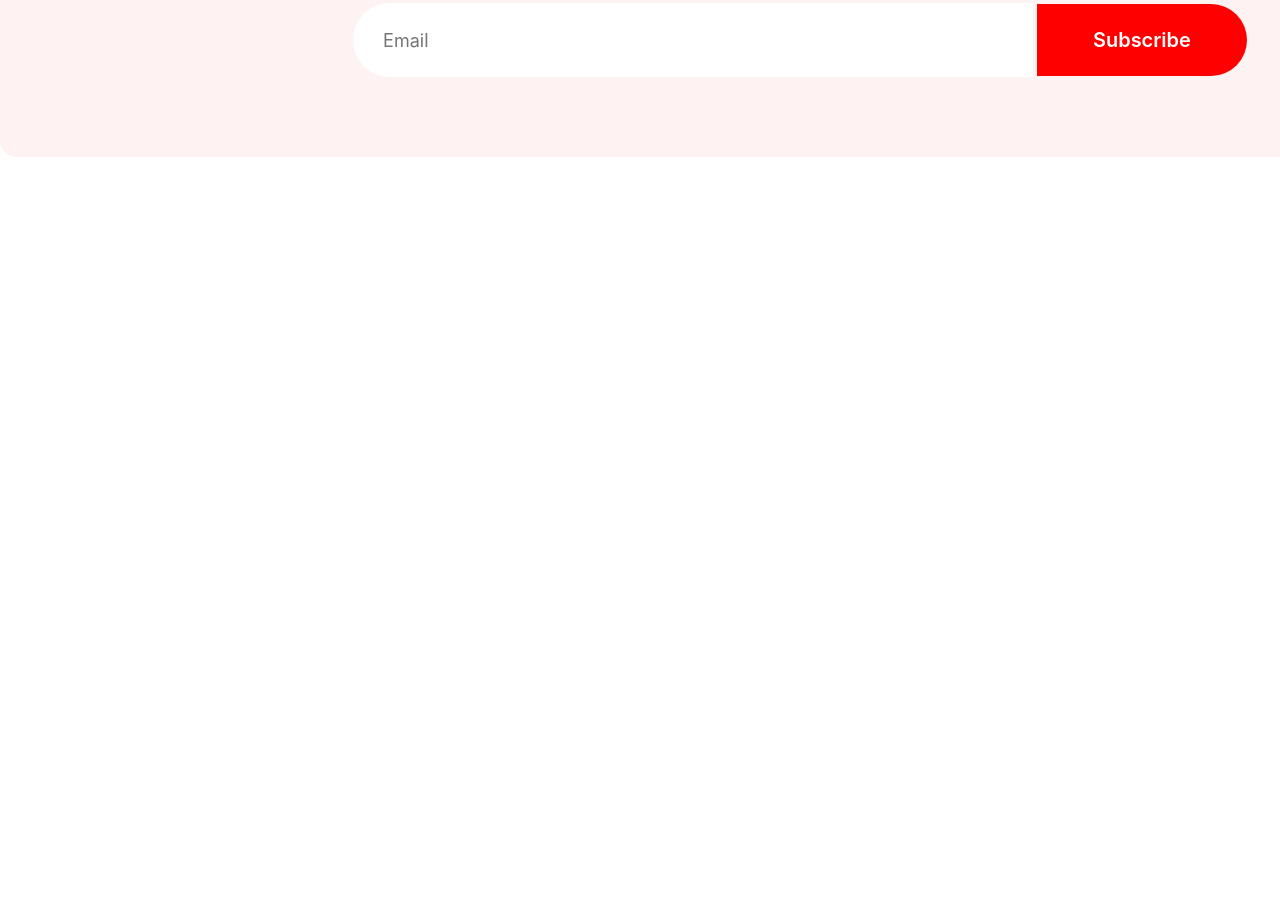
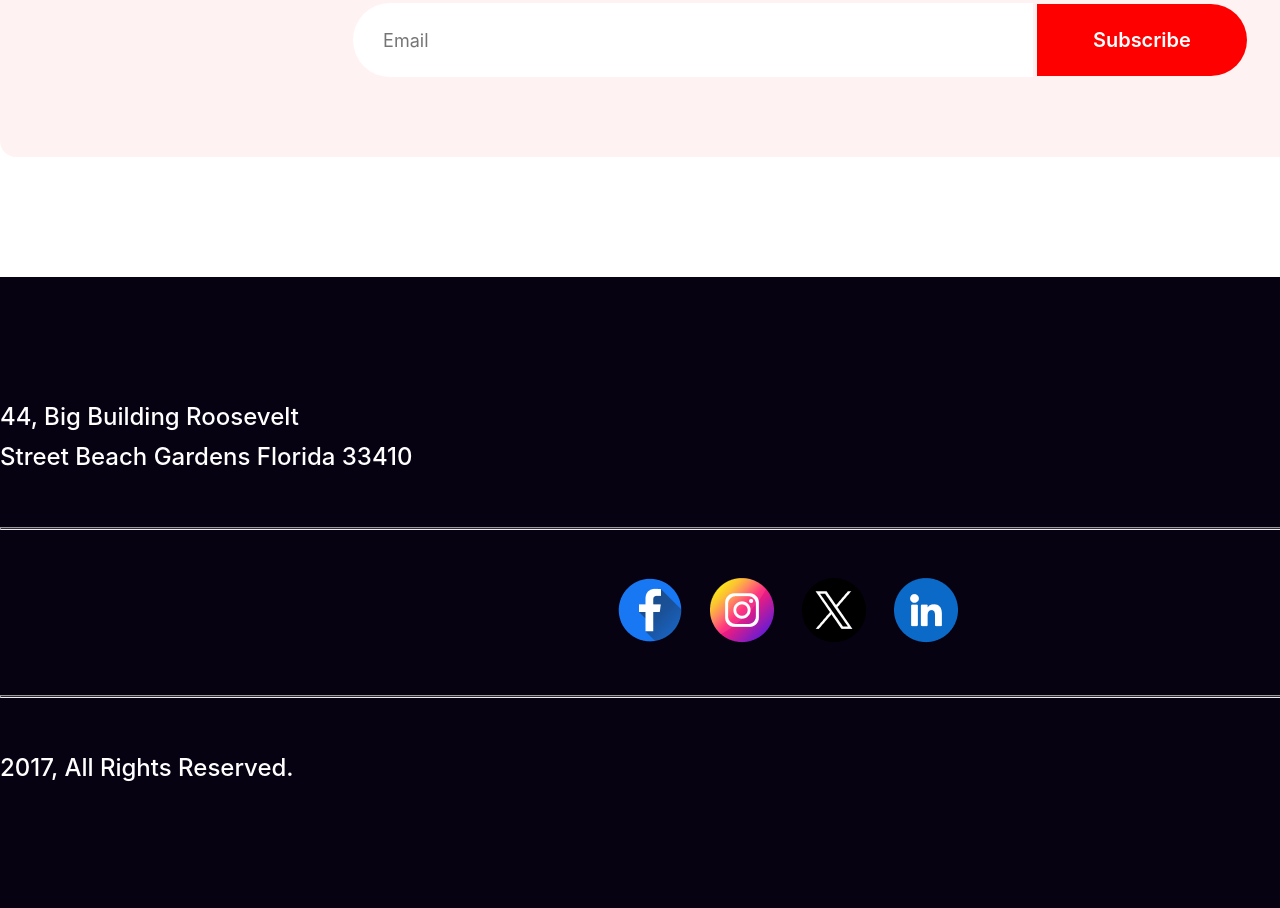
Before and after one commit to Sany45/first-assignment, a plain HTML site: page index.html in a window 1280 px wide. Shown: the part 5208-6116 px from the top of the page. Before the commit the page ends 5485 px from the top, so only its background shows below. Drawn offline with Linux system fonts and the light colour scheme.

Commit message:
complete all

```diff
--- a/index.html
+++ b/index.html
@@ -95,7 +95,44 @@
 </main>
 
     </header>
-    <main></main>
-    <footer></footer>
+
+    <footer>
+      <footer>
+        <footer class="footer">
+            <div class="footer-section">
+                <p class="footer-text">44, Big Building Roosevelt<br> Street
+                    Beach Gardens Florida 33410</p>
+            </div>
+            <div class="footer-section">
+                <p class="footer-text"><i class="fa-solid fa-phone-volume"></i> +00 123 584 124 <br> <i
+                        class="fa-solid fa-globe"></i> www.website.com</p>
+            </div>
+
+        </footer>
+        <footer>
+            <hr>
+        </footer>
+
+        <div class="socail-list">
+            <div class="socail-sahrer">
+                <img src="resources/Facebook.png" alt="" id="images-socail">
+                <img src="resources/Instagram.png" alt="" id="images-socail">
+                <img src="resources/Twitter.png" alt="" id="images-socail">
+                <img src="resources/Linkedin.png" alt="" id="images-socail">
+            </div>
+        </div>
+        <footer>
+            <hr>
+        </footer>
+        <footer class="footer">
+            <div class="footer-section">
+                <p class="footer-text-recive-last">2017, All Rights Reserved.</p>
+            </div>
+            <div class="footer-section">
+                <button class="unsubscribe">Unsubscribe</button>
+            </div>
+
+        </footer>
+    </footer>
   </body>
 </html>
--- a/style/style.css
+++ b/style/style.css
@@ -318,3 +318,89 @@ body {
 #subscribe:hover {
   background: rgb(53, 53, 53);
 }
+footer {
+  background: #070211;
+}
+
+.footer {
+  width: 1600px;
+  justify-content: space-between;
+  display: flex;
+  align-items: center;
+  margin: auto;
+}
+
+.footer-text {
+  color: #FFF;
+  font-family: Inter;
+  font-size: 24px;
+  font-weight: 500;
+  line-height: 40px;
+  margin-top: 120px;
+  margin-bottom: 50px;
+}
+
+hr {
+  background: rgba(255, 255, 255, 0.15);
+  width: 1600px;
+  height: 1px;
+  margin: auto;
+}
+
+.socail-list {
+  width: 1600px;
+  display: block;
+  margin: auto;
+  align-items: center;
+  flex-direction: column;
+  align-items: center;
+  text-align: center;
+}
+
+#images-socail {
+  cursor: pointer;
+  padding-right: 24px;
+  margin: 48px auto;
+  transition: 0.5s all ease-in-out;
+}
+#images-socail:hover{
+  transform: scale(1.5);
+}
+
+.footer-text-recive {
+  color: #FFF;
+  font-family: Inter;
+  font-size: 24px;
+  font-weight: 500;
+  line-height: 40px;
+  margin-top: 50px;
+  margin-bottom: 120px;
+}
+
+.unsubscribe {
+  color: #FFF;
+  font-family: Inter;
+  font-size: 24px;
+  font-weight: 500;
+  background: #070211;
+  border: none;
+  cursor: pointer;
+  transition: 0.5s all ease-in-out;
+}
+.unsubscribe:hover{
+  color: rgb(203, 141, 141);
+  transform: scale(1.5);
+}
+.footer-text-recive-last{
+  margin-top: 50px;
+  margin-bottom: 120px;
+  color: #FFF;
+  font-family: Inter;
+  font-size: 24px;
+  font-weight: 500;
+  line-height: 40px;
+}
+.fa-solid{
+  color: #FFF;
+  margin-right: 10px;
+}
```
